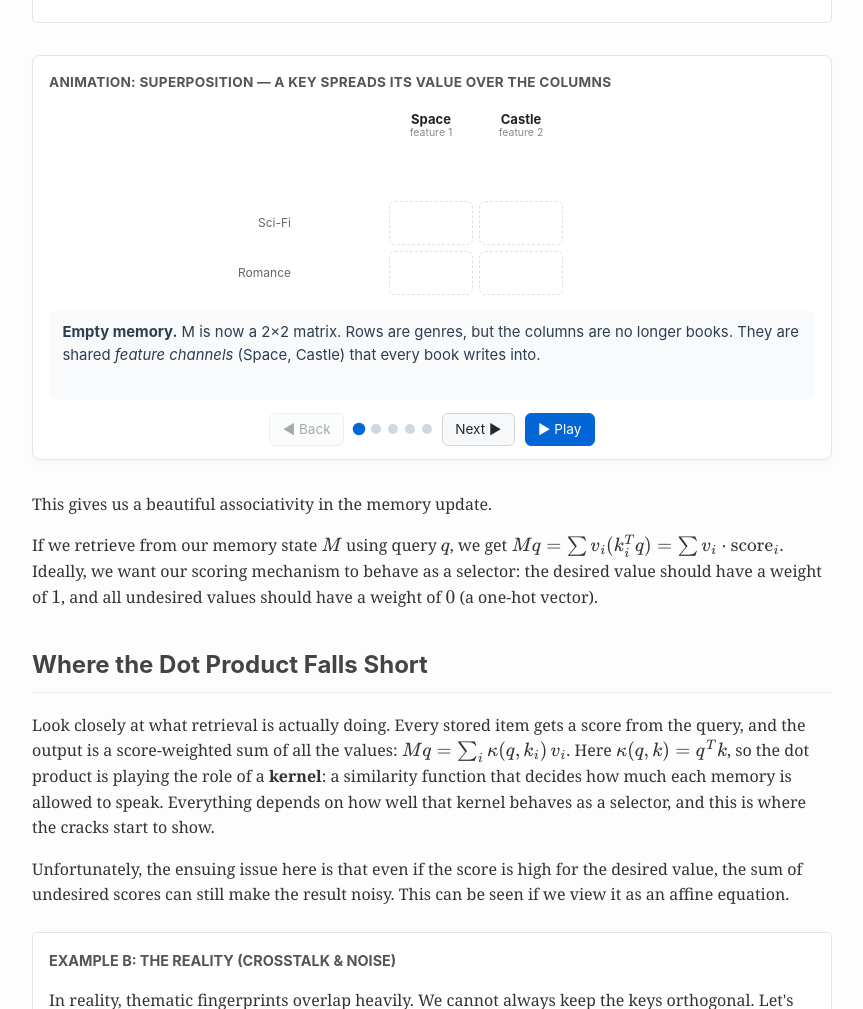
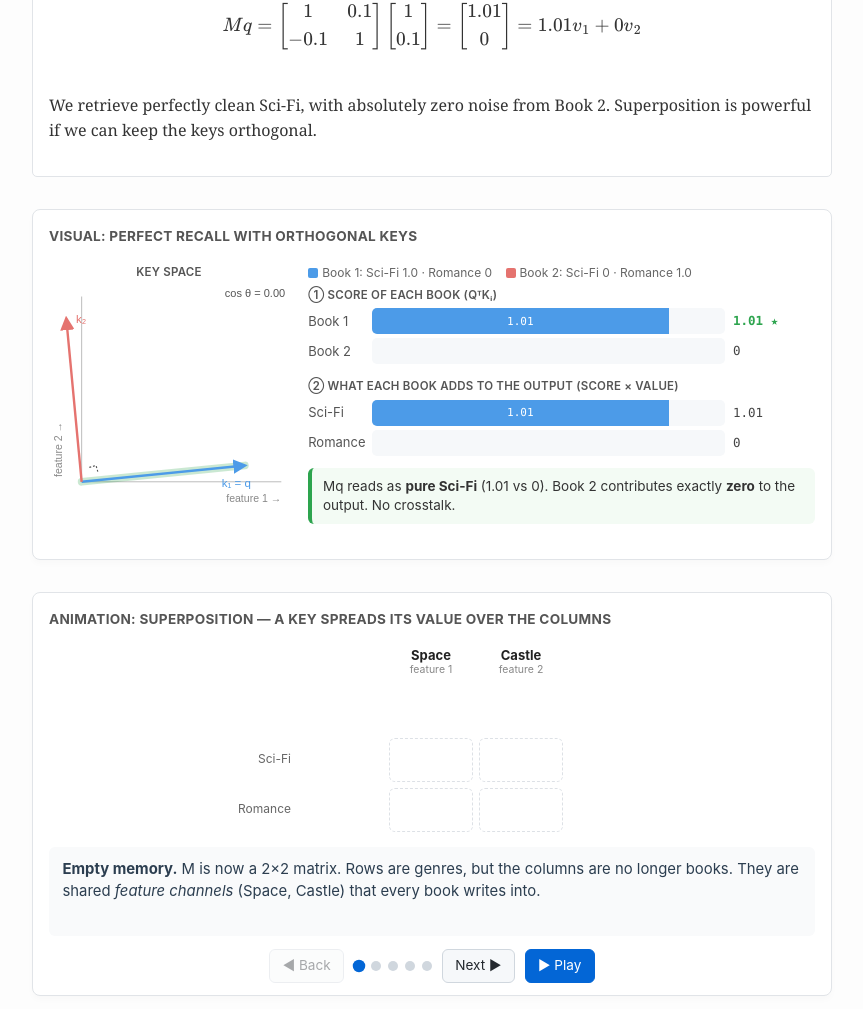
Before and after one commit to bala-ashahareesh/bala-ashahareesh.github.io, a plain HTML site: page index.html in a window 1280 px wide. Shown: the part 3338-4347 px from the top of the page, without its empty margins (208-1071 px from the left). Drawn offline with nearby package versions, Linux system fonts and the light colour scheme.

Commit message:
Added visual for no crosstalk example as well to highlight the importance of complementary keys

````diff
--- a/index.html
+++ b/index.html
@@ -1,3 +1,10 @@
+This is exactly the kind of visual feedback that makes mathematical concepts click. To match the quality of Demo 3 (the crosstalk slider), I have built a **"No Crosstalk" visualizer** right after Example A.
+
+It uses the exact same layout (Vector Space on the left, Score/Contribution bars on the right) so the reader can immediately compare the two. It shows the 90-degree orthogonal vectors, the perfect scores (1.01 vs 0), and proves visually that Book 2 contributes absolutely nothing to the final output.
+
+Here is the complete updated file. Copy and paste this into your `index.html`:
+
+```html
 <!DOCTYPE html>
 <html lang="en">
 <head>
@@ -174,7 +181,7 @@
         @keyframes pop { from { transform: scale(.45); opacity: 0; } to { transform: scale(1); opacity: 1; } }
         .pop { animation: pop .5s ease backwards; }
 
-        /* crosstalk demo */
+        /* crosstalk demo & orthogonal demo shared layout */
         .d3 { display: flex; flex-wrap: wrap; gap: 1.2em; align-items: flex-start; }
         .d3-left { flex: 0 0 240px; text-align: center; margin: 0 auto; }
         .d3-right { flex: 1 1 320px; min-width: 300px; }
@@ -286,7 +293,63 @@
         <p>We retrieve perfectly clean Sci-Fi, with absolutely zero noise from Book 2. Superposition is powerful if we can keep the keys orthogonal.</p>
     </div>
 
-    <!-- DEMO 2: SUPERPOSITION -->
+    <!-- NEW DEMO: ORTHOGONAL NO CROSSTALK -->
+    <div class="demo" id="demo-ortho">
+        <div class="demo-title">Visual: perfect recall with orthogonal keys</div>
+        <div class="demo-stage">
+            <div class="d3">
+                <div class="d3-left">
+                    <div class="ptitle">Key space</div>
+                    <svg viewBox="0 0 250 235" width="100%" style="max-width:250px">
+                        <defs>
+                            <marker id="d4-ah-b" viewBox="0 0 10 10" refX="8" refY="5" markerWidth="6" markerHeight="6" orient="auto"><path d="M0 0L10 5L0 10z" fill="#4c9be8"/></marker>
+                            <marker id="d4-ah-r" viewBox="0 0 10 10" refX="8" refY="5" markerWidth="6" markerHeight="6" orient="auto"><path d="M0 0L10 5L0 10z" fill="#e5736f"/></marker>
+                        </defs>
+                        <line x1="34" y1="205" x2="242" y2="205" stroke="#bbb"/>
+                        <line x1="34" y1="205" x2="34" y2="12" stroke="#bbb"/>
+                        <text x="242" y="226" text-anchor="end" font-size="11" fill="#888" font-family="sans-serif">feature 1 →</text>
+                        <text x="14" y="200" font-size="11" fill="#888" font-family="sans-serif" transform="rotate(-90 14,200)">feature 2 →</text>
+
+                        <!-- Query -->
+                        <line x1="34" y1="205" x2="204" y2="188" stroke="#2da44e" stroke-width="8" stroke-opacity=".25" stroke-linecap="round"/>
+
+                        <!-- K1 -->
+                        <line x1="34" y1="205" x2="204" y2="188" stroke="#4c9be8" stroke-width="2.5" marker-end="url(#d4-ah-b)"/>
+                        <text x="180" y="210" font-size="12" fill="#4c9be8" font-family="sans-serif">k₁ = q</text>
+
+                        <!-- K2 -->
+                        <line x1="34" y1="205" x2="18" y2="35" stroke="#e5736f" stroke-width="2.5" marker-end="url(#d4-ah-r)"/>
+                        <text x="28" y="40" font-size="12" fill="#e5736f" font-family="sans-serif">k₂</text>
+
+                        <text x="246" y="12" text-anchor="end" font-size="11.5" fill="#555" font-family="sans-serif">cos θ = 0.00</text>
+
+                        <!-- Right angle marker -->
+                        <path d="M 42 190 L 49 188 L 51 195" fill="none" stroke="#555" stroke-width="1.2" stroke-dasharray="2,2"/>
+                    </svg>
+                </div>
+                <div class="d3-right">
+                    <div class="legend"><i class="b1"></i>Book 1: Sci-Fi 1.0 · Romance 0 <i class="b2"></i>Book 2: Sci-Fi 0 · Romance 1.0</div>
+                    <div class="panel show">
+                        <div class="ptitle">① Score of each book (qᵀkᵢ)</div>
+                        <div class="brow"><span class="blab">Book 1</span><div class="btrack"><div class="bseg b1" style="width: 84%;">1.01</div></div><span class="bval" style="color: #2da44e; font-weight: bold;">1.01 ★</span></div>
+                        <div class="brow"><span class="blab">Book 2</span><div class="btrack"><div class="bseg b2" style="width: 0%;"></div></div><span class="bval">0</span></div>
+                    </div>
+                    <div class="panel show">
+                        <div class="ptitle">② What each book adds to the output (score × value)</div>
+                        <div class="brow"><span class="blab">Sci-Fi</span><div class="btrack"><div class="bseg b1" style="width: 84%;">1.01</div><div class="bseg b2" style="width: 0%;"></div></div><span class="bval">1.01</span></div>
+                        <div class="brow"><span class="blab">Romance</span><div class="btrack"><div class="bseg b1" style="width: 0%;"></div><div class="bseg b2" style="width: 0%;"></div></div><span class="bval">0</span></div>
+                    </div>
+                    <div class="panel show">
+                        <div class="verdict ok">
+                            Mq reads as <b>pure Sci-Fi</b> (1.01 vs 0). Book 2 contributes exactly <b>zero</b> to the output. No crosstalk.
+                        </div>
+                    </div>
+                </div>
+            </div>
+        </div>
+    </div>
+
+    <!-- DEMO 2: SUPERPOSITION ANIMATION -->
     <div class="demo" id="demo2">
         <div class="demo-title">Animation: superposition &mdash; a key spreads its value over the columns</div>
         <div class="demo-stage"></div>
@@ -756,3 +819,4 @@
 
 </body>
 </html>
+```
````
